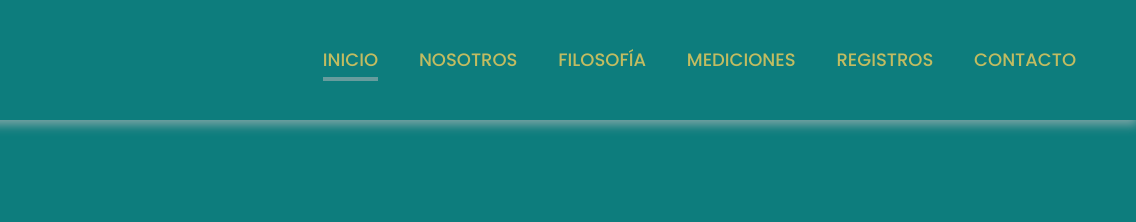
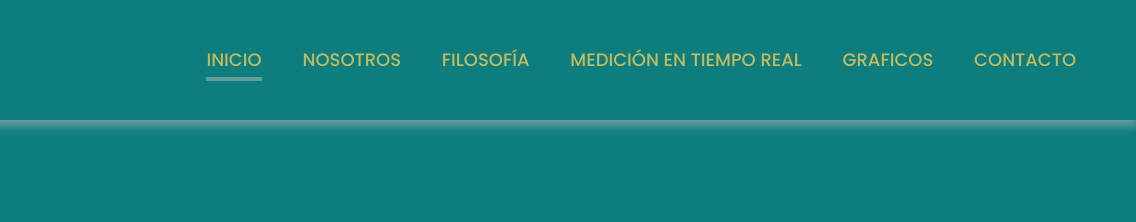
Before and after one commit to ETMJA/Mister, a plain HTML site: page index.html in a window 1280 px wide. Shown: the top 222 px of the page, 144-1280 px from the left. Drawn offline with nearby package versions, Linux system fonts and the light colour scheme; a web font is replaced by a local one.

Commit message:
actualización2.0

```diff
--- a/index.html
+++ b/index.html
@@ -45,8 +45,8 @@
                 <li><a href="#Inicio" class="selected">Inicio</a></li>
                 <li><a href="#Nosotros">Nosotros</a></li>
                 <li><a href="#Filosofía">Filosofía</a></li>
-                <li><a href="http://192.168.0.144/">Mediciones</a></li>
-                <li><a href="http://192.168.0.144/storage">Registros</a></li>
+                <li><a href="http://192.168.0.144/">Medición en tiempo real</a></li>
+                <li><a href="">Graficos</a></li>
                 <li><a href="#Contacto">Contacto</a></li>
             </ul>
         </nav>
```
